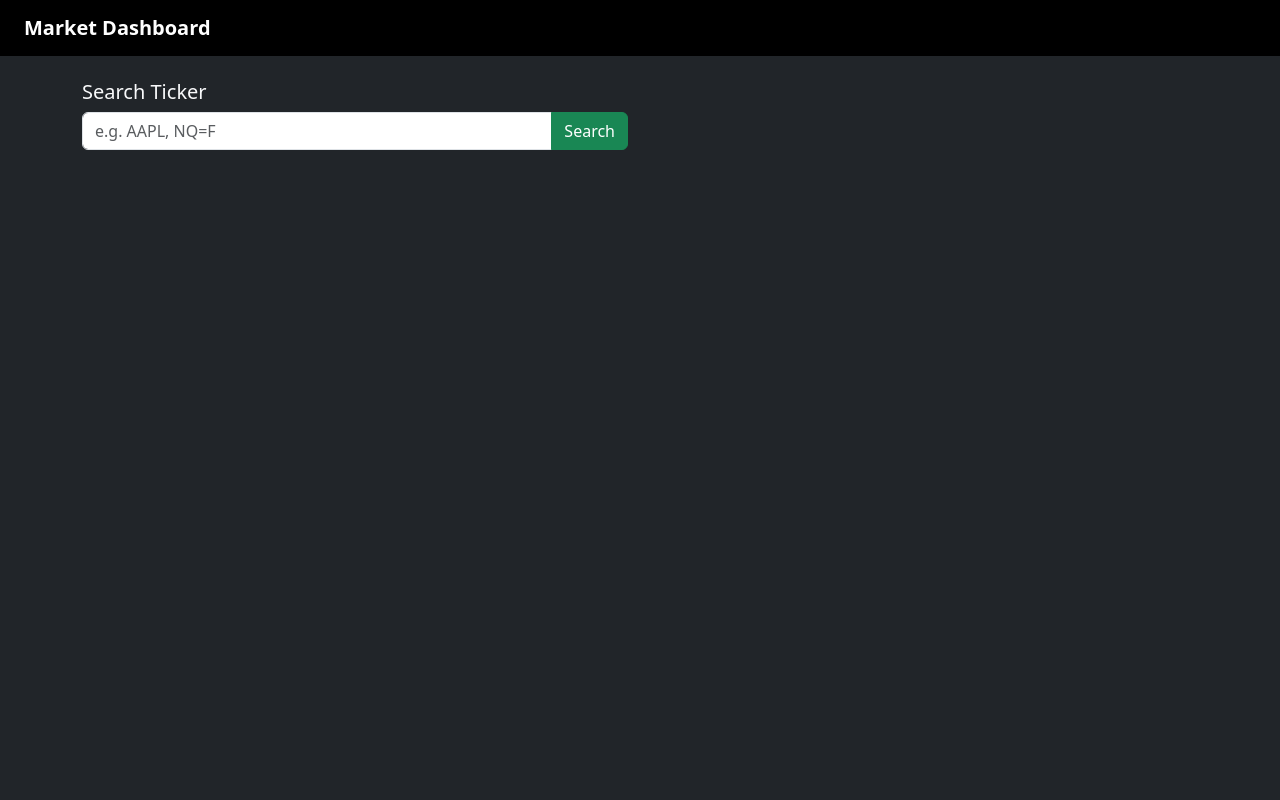
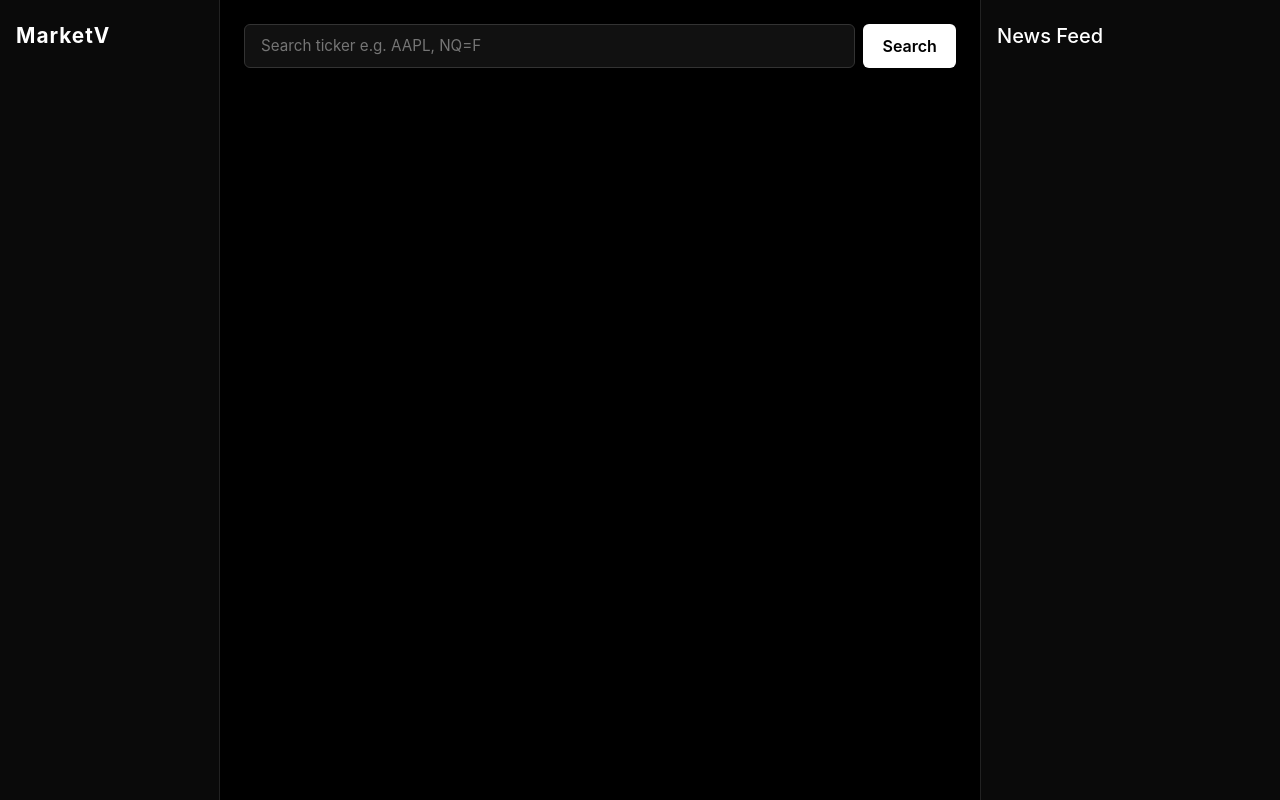
Before and after one commit to JDN099/market-dashboard, a Flask app: page / in a window 1280 px wide. Run offline with Flask 3, Linux system fonts and the light colour scheme.

Commit message:
Redesign UI

```diff
--- a/static/script.js
+++ b/static/script.js
@@ -5,9 +5,9 @@ async function searchTicker() {
 
     let changeColor;
     if (data.change >= 0) {
-        changeColor = 'text-success';
+        changeColor = 'positive';
     } else {
-        changeColor = 'text-danger';
+        changeColor = 'negative';
     }
 
     let changeSign;
--- /dev/null
+++ b/static/style.css
@@ -0,0 +1,109 @@
+* {
+    margin: 0;
+    padding: 0;
+    box-sizing: border-box;
+}
+
+body {
+    background-color: #000000;
+    color: #ffffff;
+    font-family: 'Inter', sans-serif;
+    height: 100vh;
+}
+
+.layout {
+    display: grid;
+    grid-template-columns: 220px 1fr 300px;
+    height: 100vh;
+}
+
+.ticker-card {
+    background-color: #111111;
+    border: 1px solid #222222;
+    border-radius: 8px;
+    padding: 1.2rem 1.5rem;
+    margin-top: 0.5rem;
+}
+
+.ticker-card h5 {
+    color: #888888;
+    font-size: 0.85rem;
+    letter-spacing: 1px;
+    text-transform: uppercase;
+    margin-bottom: 0.3rem;
+}
+
+.ticker-card h3 {
+    font-size: 2rem;
+    font-weight: 700;
+    color: #ffffff;
+    margin-bottom: 0.2rem;
+}
+
+.ticker-card p {
+    font-size: 0.95rem;
+    font-weight: 600;
+}
+
+.positive { color: #00ff88; }
+.negative { color: #ff4444; }
+
+.sidebar {
+    background-color: #0a0a0a;
+    border-right: 1px solid #222;
+    padding: 1.5rem 1rem;
+}
+
+.brand {
+    font-size: 1.3rem;
+    font-weight: 700;
+    letter-spacing: 1px;
+    color: #ffffff;
+}
+
+.main-content {
+    padding: 1.5rem;
+    overflow-y: auto;
+}
+
+.news-panel {
+    background-color: #0a0a0a;
+    border-left: 1px solid #222;
+    padding: 1.5rem 1rem;
+    overflow-y: auto;
+}
+
+.search-bar {
+    display: flex;
+    gap: 0.5rem;
+    margin-bottom: 1.5rem;
+}
+
+.search-bar input {
+    flex: 1;
+    background-color: #111;
+    border: 1px solid #333;
+    border-radius: 6px;
+    padding: 0.6rem 1rem;
+    color: #ffffff;
+    font-size: 0.95rem;
+    outline: none;
+}
+
+.search-bar input:focus {
+    border-color: #555;
+}
+
+.search-bar button {
+    background-color: #ffffff;
+    color: #000000;
+    border: none;
+    border-radius: 6px;
+    padding: 0.6rem 1.2rem;
+    font-weight: 600;
+    cursor: pointer;
+}
+
+.search-bar button:hover {
+    background-color: #dddddd;
+}
--- a/templates/index.html
+++ b/templates/index.html
@@ -3,27 +3,28 @@
 <head>
     <meta charset="UTF-8">
     <meta name="viewport" content="width=device-width, initial-scale=1.0">
-    <title>Market Dashboard</title>
+    <title>MarketV</title>
     <link href="https://cdn.jsdelivr.net/npm/bootstrap@5.3.0/dist/css/bootstrap.min.css" rel="stylesheet">
     <link rel="stylesheet" href="/static/style.css">
 </head>
-<body class="bg-dark text-light">
+<body>
 
-<nav class="navbar navbar-dark bg-black px-4">
-    <span class="navbar-brand fw-bold">Market Dashboard</span>
-</nav>
+<div class="layout">
+    <aside class="sidebar">
+        <h2 class="brand">MarketV</h2>
+    </aside>
 
-<div class="container mt-4">
-    <div class="row">
-        <div class="col-md-6">
-            <h5>Search Ticker</h5>
-            <div class="input-group mb-3">
-                <input type="text" class="form-control" id="ticker-input" placeholder="e.g. AAPL, NQ=F">
-                <button class="btn btn-success" onclick="searchTicker()">Search</button>
-            </div>
-            <div id="ticker-result"></div>
+    <main class="main-content">
+        <div class="search-bar">
+            <input type="text" id="ticker-input" placeholder="Search ticker e.g. AAPL, NQ=F">
+            <button onclick="searchTicker()">Search</button>
         </div>
-    </div>
+        <div id="ticker-result"></div>
+    </main>
+
+    <aside class="news-panel">
+        <h5>News Feed</h5>
+    </aside>
 </div>
 
 <script src="https://cdn.jsdelivr.net/npm/bootstrap@5.3.0/dist/js/bootstrap.bundle.min.js"></script>
```
Also changed, not shown: static/syle.css (deleted, +0 -7 lines).
